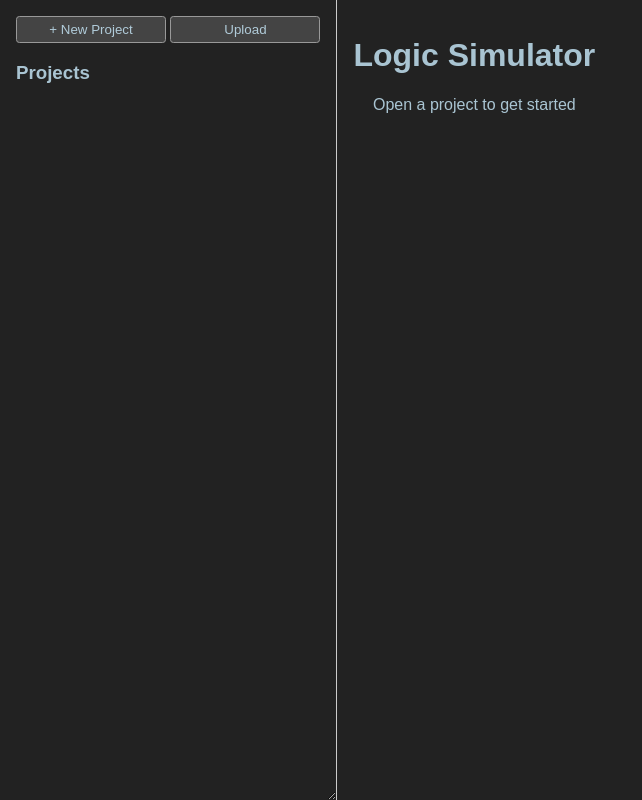
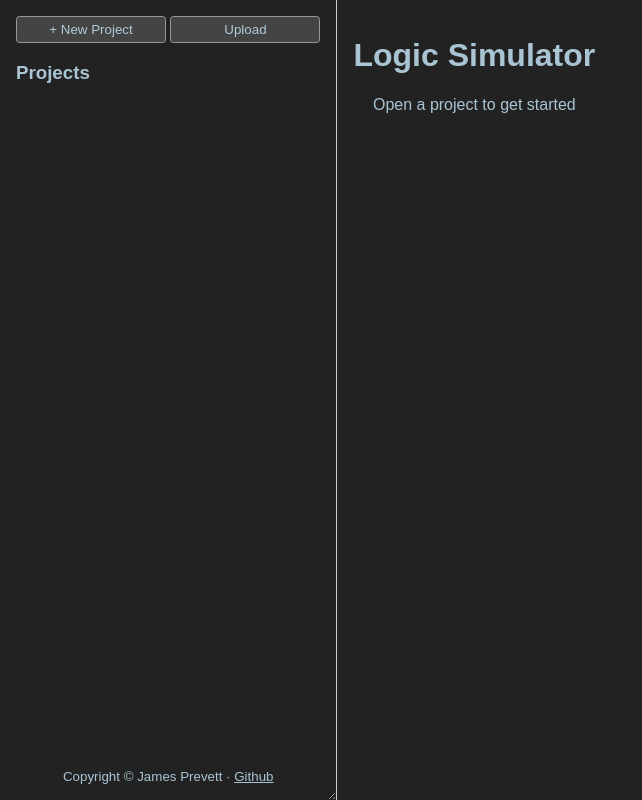
Before and after one commit to james-pre/zlogic, a website built with Vite: page src/index.html in a window 1280 px wide. Shown: the whole page, without its empty margins (0-642 px from the left). Built offline with nearby package versions, Linux system fonts and the light colour scheme; what utilium would draw is missing.

Commit message:
Copyright and github link

```diff
--- a/src/index.html
+++ b/src/index.html
@@ -29,6 +29,9 @@
 					<button id="chip-upload">Upload Chip</button>
 					<ul></ul>
 				</div>
+				<p class="bottom">
+					<sub>Copyright &copy; James Prevett &middot; <a href="https://github.com/james-pre/zlogic">Github</a></sub>
+				</p>
 			</div>
 
 			<div id="editor-container" tabindex="-1">
--- a/src/ui.css
+++ b/src/ui.css
@@ -45,6 +45,11 @@
 
 	div {
 		margin-bottom: 1em;
+	}
+
+	.bottom {
+		display: inline-flex;
+		margin: auto 0 0;
 	}
 }
 
```
